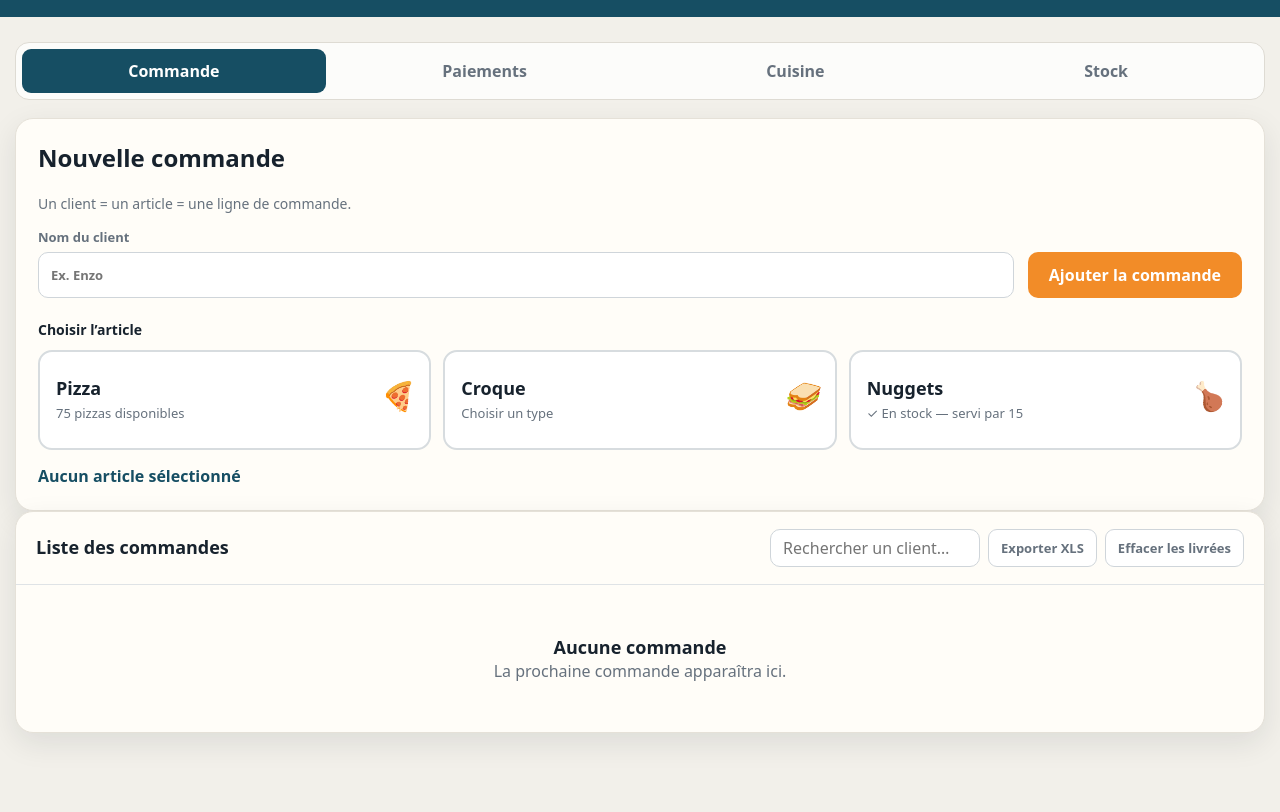
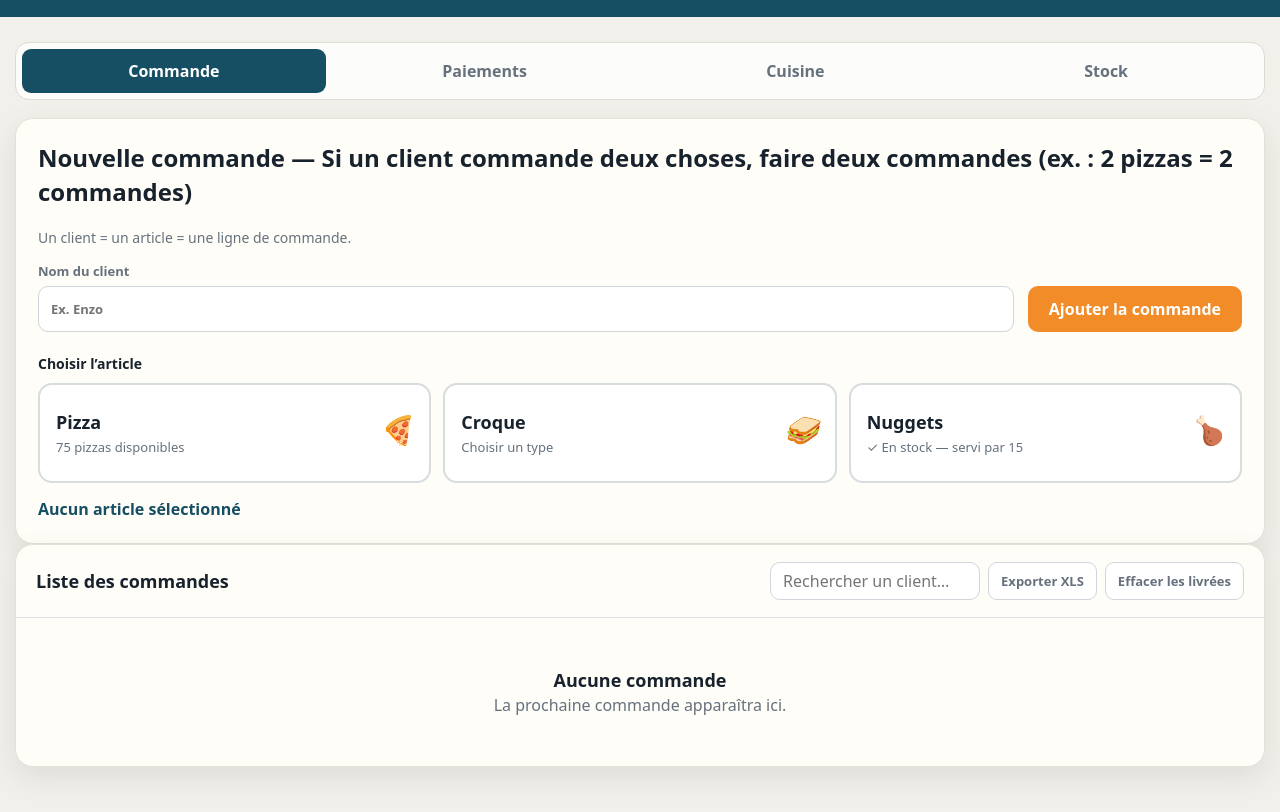
Before and after one commit to Enz5368/Kfet, a plain HTML site: page index.html in a window 1280 px wide. Shown: the part 74-886 px from the top of the page. Before the commit the page ends 862 px from the top, so only its background shows below. Drawn offline with Linux system fonts and the light colour scheme.

Commit message:
Ajoute la consigne de saisie des commandes

```diff
--- a/index.html
+++ b/index.html
@@ -12,7 +12,7 @@
   <header class="top"><div class="brand"><div class="logo">☕</div><div><h1>La Kfet en attendant la vraie app</h1><p class="sub">Suivi des commandes</p></div></div><div id="clock"></div></header>
   <main>
     <nav class="tabs"><button class="tab active" data-tab="orders">Commande</button><button class="tab" data-tab="payments">Paiements</button><button class="tab" data-tab="kitchen">Cuisine</button><button class="tab" data-tab="stock">Stock</button></nav>
-    <section class="panel pad active" data-pane="orders"><h2>Nouvelle commande</h2><p class="help">Un client = un article = une ligne de commande.</p><form id="orderForm"><div class="form-top"><label class="field">Nom du client<input id="client" type="text" placeholder="Ex. Enzo" required autocomplete="off"></label><button class="primary" type="submit">Ajouter la commande</button></div><p class="choice-title">Choisir l’article</p><div class="cards"><button class="choice" data-category="pizza" type="button"><i class="emoji">🍕</i><strong>Pizza</strong><span id="pizzaTotal"></span></button><button class="choice" data-category="croque" type="button"><i class="emoji">🥪</i><strong>Croque</strong><span id="croqueTotal"></span></button><button class="choice" data-product="nuggets" type="button"><i class="emoji">🍗</i><strong>Nuggets</strong><span id="nuggetTotal"></span></button></div><div id="pizzaPicker" class="picker" hidden><h3>Choisir la pizza</h3><p>Toutes les pizzas sont visibles ici.</p><div id="pizzaChoices" class="pizza-grid"></div></div><div id="croquePicker" class="picker" hidden><h3>Choisir le croque</h3><p>Les croques sont servis par 2.</p><div id="croqueChoices" class="pizza-grid"></div></div><p id="selection" class="selection">Aucun article sélectionné</p></form></section>
+    <section class="panel pad active" data-pane="orders"><h2>Nouvelle commande — Si un client commande deux choses, faire deux commandes (ex. : 2 pizzas = 2 commandes)</h2><p class="help">Un client = un article = une ligne de commande.</p><form id="orderForm"><div class="form-top"><label class="field">Nom du client<input id="client" type="text" placeholder="Ex. Enzo" required autocomplete="off"></label><button class="primary" type="submit">Ajouter la commande</button></div><p class="choice-title">Choisir l’article</p><div class="cards"><button class="choice" data-category="pizza" type="button"><i class="emoji">🍕</i><strong>Pizza</strong><span id="pizzaTotal"></span></button><button class="choice" data-category="croque" type="button"><i class="emoji">🥪</i><strong>Croque</strong><span id="croqueTotal"></span></button><button class="choice" data-product="nuggets" type="button"><i class="emoji">🍗</i><strong>Nuggets</strong><span id="nuggetTotal"></span></button></div><div id="pizzaPicker" class="picker" hidden><h3>Choisir la pizza</h3><p>Toutes les pizzas sont visibles ici.</p><div id="pizzaChoices" class="pizza-grid"></div></div><div id="croquePicker" class="picker" hidden><h3>Choisir le croque</h3><p>Les croques sont servis par 2.</p><div id="croqueChoices" class="pizza-grid"></div></div><p id="selection" class="selection">Aucun article sélectionné</p></form></section>
     <section class="panel active" data-pane="orders"><div class="head"><h2>Liste des commandes</h2><div class="tools"><input id="search" type="text" placeholder="Rechercher un client…"><button class="quiet" id="exportXls" type="button">Exporter XLS</button><button class="quiet" id="clearDone" type="button">Effacer les livrées</button></div></div><div class="table-wrap"><table id="ordersTable"><thead><tr><th>N°</th><th>Client</th><th>Commande</th><th>Payé</th><th>Enfourné</th><th>Livré</th><th></th></tr></thead><tbody id="orderList"></tbody></table><div id="orderEmpty" class="empty" hidden><b>Aucune commande</b>La prochaine commande apparaîtra ici.</div></div></section>
     <section class="panel" data-pane="payments"><div class="head"><h2>Poste paiements</h2><span>Cliquer dès que le client a payé</span></div><div class="table-wrap"><table id="payTable"><thead><tr><th>N°</th><th>Client</th><th>Commande</th><th>État</th></tr></thead><tbody id="payList"></tbody></table><div id="payEmpty" class="empty" hidden><b>Aucun paiement en attente</b></div></div></section>
     <section class="panel pad" data-pane="kitchen"><div class="head"><h2>Cuisine — la commande la plus ancienne en haut</h2></div><div class="kitchen-grid"><section class="kitchen-column"><h2>🍕 Pizzas</h2><div id="kPizza"></div></section><section class="kitchen-column"><h2>🥪 Croques</h2><div id="kCroque"></div></section><section class="kitchen-column"><h2>🍗 Nuggets</h2><div id="kNuggets"></div></section></div></section>
```
